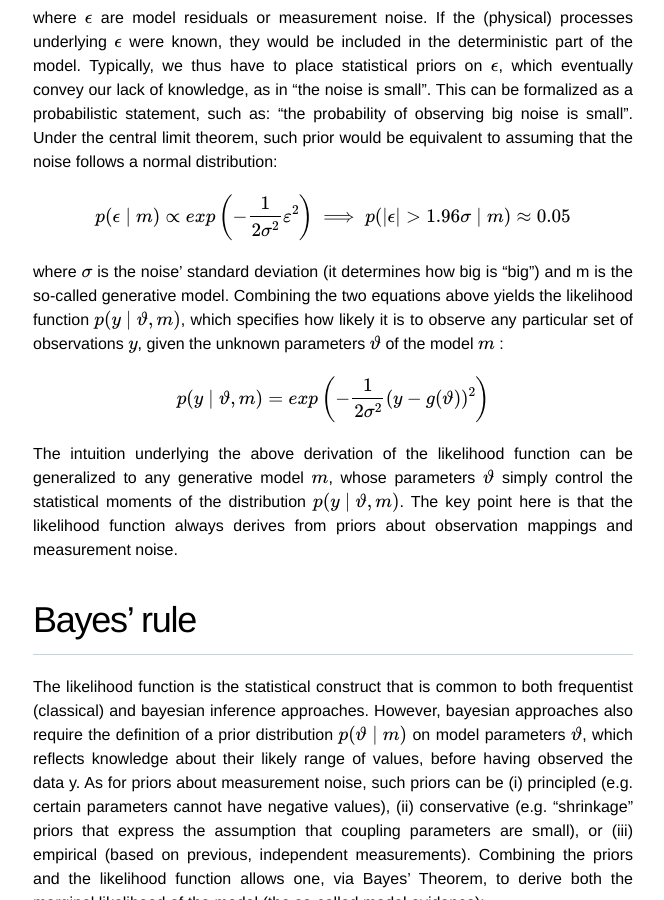
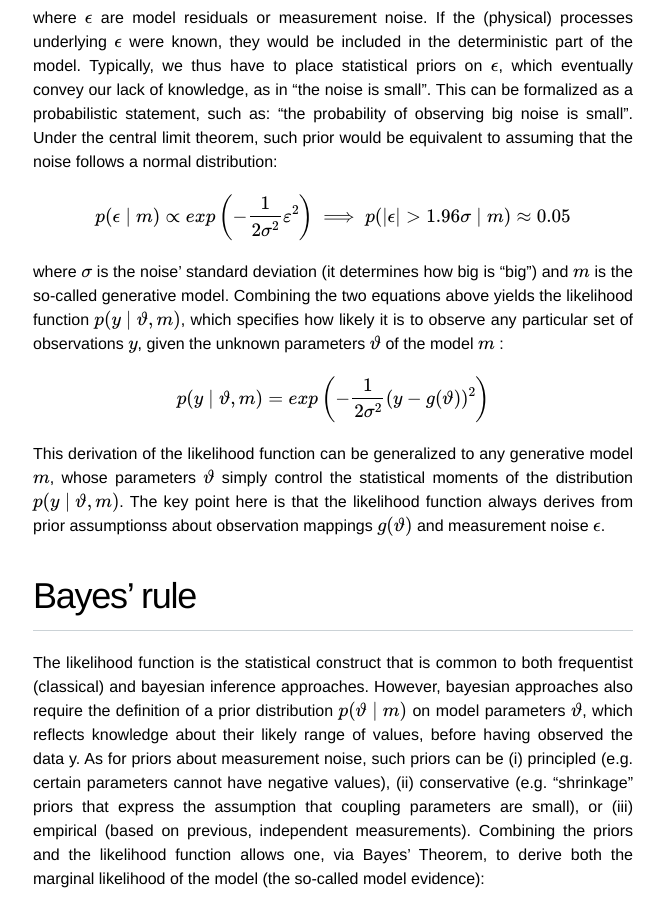
Before and after one commit to MBB-team/VBA-toolbox, a Jekyll site: the page built from _wiki/Bayesian-modelling-introduction.md, in a window 1280 px wide and 900 px high, scrolled down 545 px. Shown: the whole window, without its empty margins (307-971 px from the left). Built offline with Jekyll 4.4.1, drawn with Linux system fonts in a browser that asks for light colours; nearby versions of some CDN libraries; formulas are drawn with MathJax 3.

Commit message:
Update Bayesian-modelling-introduction.md

```diff
--- a/_wiki/Bayesian-modelling-introduction.md
+++ b/_wiki/Bayesian-modelling-introduction.md
@@ -14,11 +14,11 @@ where $$\epsilon$$ are model residuals or measurement noise. If the (physical) p
 
 $$p(\epsilon\mid m)\propto exp\left(-\frac{1}{2\sigma^2}\varepsilon^2\right) \implies p(\lvert\epsilon\rvert>1.96\sigma\mid m) \approx 0.05$$
 
-where $$\sigma$$ is the noise’ standard deviation (it determines how big is “big”) and m is the so-called generative model. Combining the two equations above yields the likelihood function $$p(y\mid\vartheta,m)$$, which specifies how likely it is to observe any particular set of observations $$y$$, given the unknown parameters $$\vartheta$$ of the model $$m$$ :
+where $$\sigma$$ is the noise’ standard deviation (it determines how big is “big”) and $$m$$ is the so-called generative model. Combining the two equations above yields the likelihood function $$p(y\mid\vartheta,m)$$, which specifies how likely it is to observe any particular set of observations $$y$$, given the unknown parameters $$\vartheta$$ of the model $$m$$ :
 
 $$p(y\mid\vartheta,m) = exp\left(-\frac{1}{2\sigma^2}(y-g(\vartheta))^2\right)$$
 
-The intuition underlying the above derivation of the likelihood function can be generalized to any generative model $$m$$, whose parameters $$\vartheta$$ simply control the statistical moments of the distribution $$p(y\mid\vartheta,m)$$. The key point here is that the likelihood function always derives from priors about observation mappings and measurement noise.
+This derivation of the likelihood function can be generalized to any generative model $$m$$, whose parameters $$\vartheta$$ simply control the statistical moments of the distribution $$p(y\mid\vartheta,m)$$. The key point here is that the likelihood function always derives from prior assumptionss about observation mappings $$g(\vartheta)$$ and measurement noise $$\epsilon$$.
 
 # Bayes' rule
 
```
